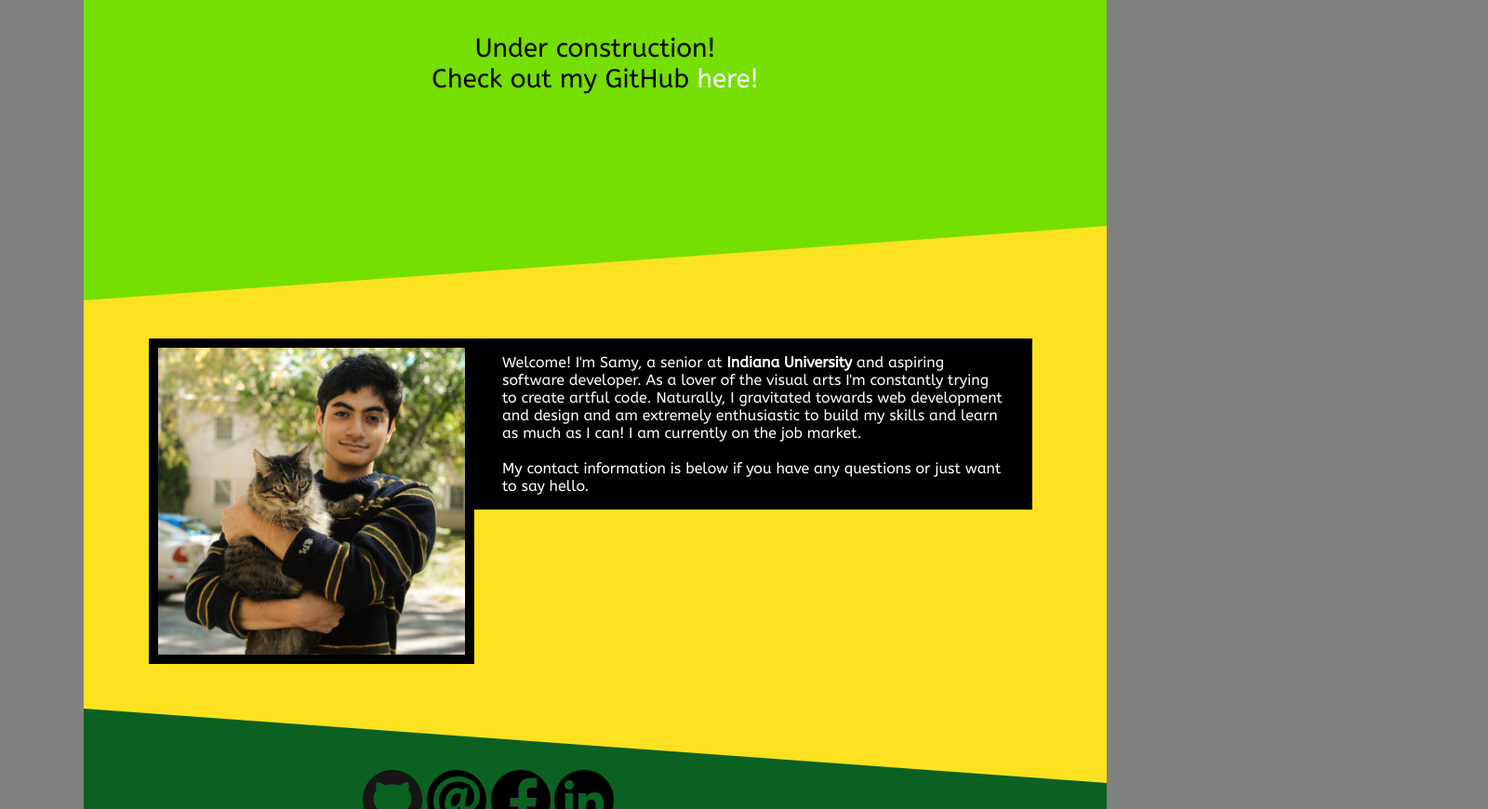
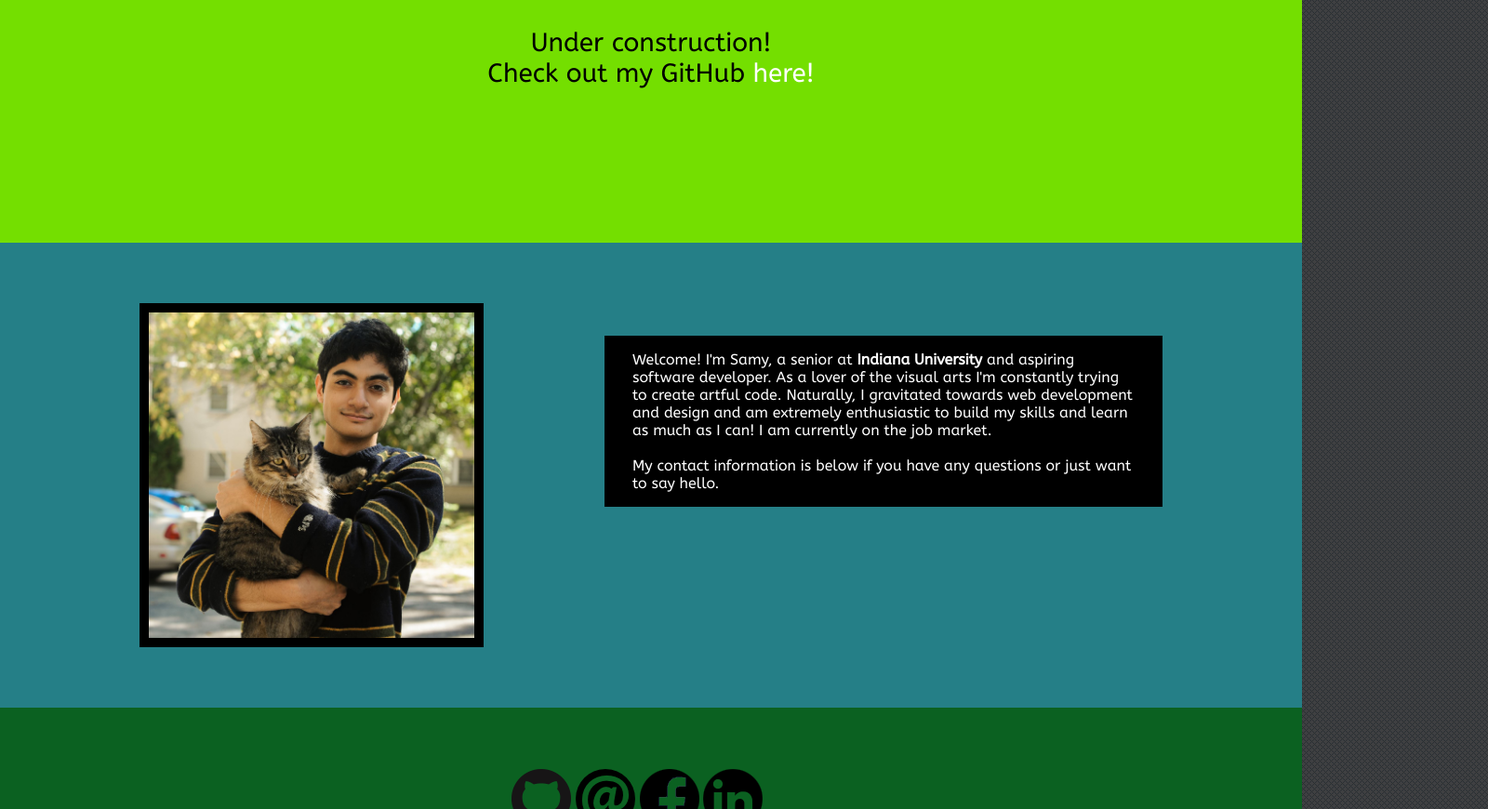
Before and after one commit to sfram/personal-portfolio, a plain HTML site: page index.html in a window 1280 px wide. Shown: the part 751-1621 px from the top of the page at 93% size, 1600 px wide, since content can reach past the window. Drawn offline with nearby package versions, Linux system fonts and the light colour scheme.

Commit message:
Removed second and third canvases for simpler, boxy layout and accomodated elements

```diff
--- a/canv.js
+++ b/canv.js
@@ -3,8 +3,8 @@
 		context.beginPath();
 		context.moveTo(0,0);
 		context.lineTo(0, 420);
-		context.lineTo(1100, 500);
-		context.lineTo(1100, 0);
+		context.lineTo(1400, 500);
+		context.lineTo(1400, 0);
 		context.closePath();
 		context.fillStyle = "#0B6121";
 		context.fill();
--- a/index.html
+++ b/index.html
@@ -24,9 +24,6 @@
 			<nav id= "menu">
 				<ul>
 					<li>
-						<a href="#intro2">About</a>&nbsp;&nbsp;&nbsp;&nbsp;&nbsp;&nbsp;&nbsp;
-					</li>
-					<li>
 						<a href="assets/cv.pdf">CV</a>&nbsp;&nbsp;&nbsp;&nbsp;&nbsp;&nbsp;&nbsp;
 					</li>
 					<li>
@@ -46,17 +43,14 @@
 			<div id= "intro">
 				<span id="typed"></span>
 			</div>
-			<canvas id= "canv" width= "1100" height= "500">
+			<canvas id= "canv" width= "1600" height= "500">
 			Your browser does not support the HTML5 canvas tag.
 			</canvas>
 			<div id= "test2">
 				<p id= "con">Latest Projects<br><br></p>
 				<p id= "const">Under construction!<br>Check out my GitHub <a href="https://github.com/sfram/">here!</a></p>
 			</div>
-			<canvas id= "canv2" width="1100" height="500">
-			Your browser does not support the HTML5 canvas tag.
-			</canvas>
-			<div id= "intro2">
+			<div id= "test3">
 				<img id= "self" src= "assets/mepluscat.jpg">
 				<div id="typed2">
 					<p id= "test">Welcome! I'm Samy, a senior at <b>Indiana University</b> and aspiring software developer.
@@ -68,23 +62,19 @@
 					</p>
 				</div>
 			</div>
-			<div id= "fill-panel">
-			</div>
-			<canvas id= "canv3" width="1100" height="500">
-			Your browser does not support the HTML5 canvas tag.
-			</canvas>
 			<div id="footer-panel">
+<!-- 				<p id= "connect">Connect with me!</p> -->
 				<div id= "contact">
 					<a href= "https://github.com/sfram/"><img src= "assets/gh.png" id= "first"></a>
 					<a href= "mailto:sframsey@umail.iu.edu"><img src = "assets/e.png"></a>
 					<a href= "https://www.facebook.com/samy.ramsey"><img src = "assets/fb.png"></a>
 <!-- 					<img src = "assets/sc.png">
- -->				<a href="www.linkedin.com/in/samyramsey"><img src = "assets/li.png"></a>
+ -->				<a href="https://www.linkedin.com/in/samyramsey"><img src = "assets/li.png"></a>
 				</div>
 			</div>
 		</div>
 	<footer>
-		<p>Samy Ramsey &copy; <script> var d = new Date(); var year = d.getFullYear(); document.write(year);</script></p>
+		<p><span id= "cr">Samy Ramsey &copy; <script> var d = new Date(); var year = d.getFullYear(); document.write(year);</script></span></p>
 	</footer>
 	</div>
 	<script src="canv.js"></script>
--- a/style.css
+++ b/style.css
@@ -46,7 +46,8 @@
 }
 body {
     margin: 0px;
-	background-color: grey;
+	background-color: #404040;
+	background-image: url("assets/bg.png");
 }
 #content {
     position: relative;
@@ -86,8 +87,8 @@ a {
 }
 #container {
     position: relative;
-    width: 1100px;
-	height: 1200px;
+    width: 1400px;
+	height: auto;
 	top: 70px;
     margin: 0 auto;
 	background-color: #74DF00;
@@ -97,28 +98,30 @@ a {
 	line-height: 150%;
     color: white;
 }
-#intro, #intro2 {
-    position: absolute;
-    z-index: 2;
-}
 #intro {
-    width: 400px;
+	position: absolute;
+    width: 100%;
     height: 200px;
-    margin-right: 350px;
-    margin-left: 350px;
-    margin-top: 150px;
+    top: 150px;
 	text-align: center;
 }
 #canv {
 }
 #test2 {
-  position: absolute;
-  width: 400px;
-  height: 200px;
-  left: 350px;
-  bottom: 450px;
+  position: relative;
+  width: 100%;
+  height: 400px;
   background-color: #74DF00;
   z-index: 6;
+}
+#test3 {
+  position: relative;
+  width: 100%;
+  height: 500px;
+  background-color: #257F87;
+}
+#con, #const {
+  top: 40px;
 }
 #con {
 	position: relative;
@@ -133,44 +136,24 @@ a {
 	font-size: 28px;
 	color: black;
 }
-#canv2 {
-  position: relative;
-  left:0;
-  right: 0;
-  margin: auto;
-  z-index: 5;
-}
-#canv3 {
+#intro2 {
 	position: relative;
-	z-index: 2;
-	margin-top: -500px;
-}
-#fill-panel {
-	position: relative;
-	width: 100%;
-	height: 500px;
-	background-color: #FCE220;
-	z-index: 0;
-	bottom: 100px;
-}
-#intro2 {
-	position: absolute;
-	width: 100%;
-	bottom: 255px;
-	z-index: 3;
+	bottom: 525px;
 }
 #self, #typed2 {
 	position: absolute;
-	top:100px;
 }
 #self {
-	width: 30%;
-	left: 70px;
+	width: 25%;
+	left: 150px;
+	top: 50%;
+    transform: translateY(-50%);
 	border: 10px solid;
 }
 #typed2 {
+	top: 100px;
 	width: 600px;
-	right: 80px;
+	right: 150px;
 	background-color: Black;
 }
 #test {
@@ -181,23 +164,25 @@ a {
 #footer-panel {
 	position: relative;
 	width: 100%;
-	bottom: 100px;
-	margin-bottom: 70px;
 	z-index: 1;
 	height: 200px;
 	background-color: #0B6121;
+	margin-bottom: 70px;
 }
 #contact {
-	position: absolute;
+	position: relative;
 	width: 500px;
-	bottom: 50px;
-	left: 0px;
-	right: 0px;
+	top: 50%;
+	left: 100px;
+	transform: translateY(-50%);
 	margin: 0 auto;
 	background-color: #0B6121;
 }
 footer {
 	position: relative;
-	top: 500px;
-	margin-left: 400px;
+	top: 35px;
+	text-align: center;
 }
+#cr {
+	background-color: #FCE220;
+}
```
Also changed, not shown: assets/bg.png (added).
